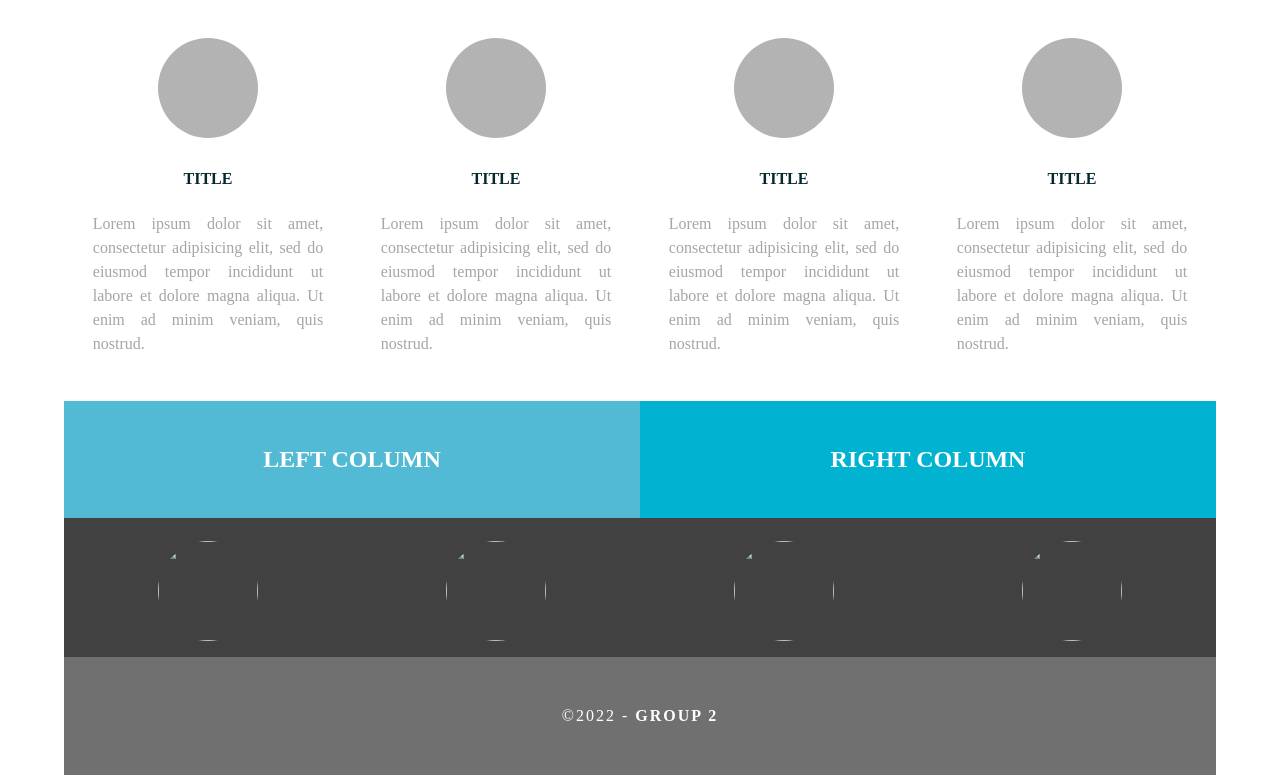
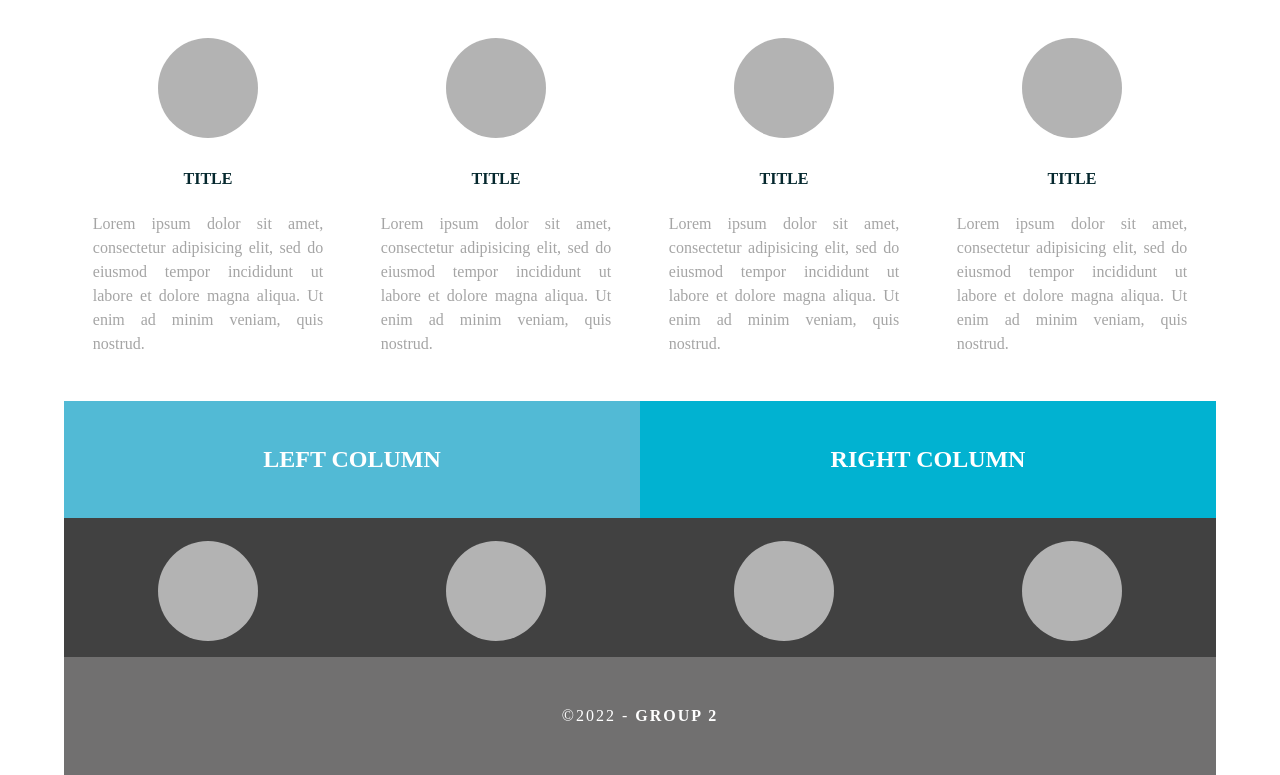
Before and after one commit to c0y01202/currency_exchange_site, a plain HTML site: page index.html in a window 1280 px wide. Shown: the part 558-1333 px from the top of the page. Drawn offline with Linux system fonts and the light colour scheme.

Commit message:
re-sourced image files again

```diff
--- a/index.html
+++ b/index.html
@@ -71,10 +71,10 @@
     </div>
   </div>
   <div class="social">
-    <p class="social_icon"><img src="images/bkg_06.jpg" width="100" alt="" class="thumbnail"/></p>
-    <p class="social_icon"><img src="images/bkg_06.jpg" width="100" alt="" class="thumbnail"/></p>
-    <p class="social_icon"><img src="images/bkg_06.jpg" width="100" alt="" class="thumbnail"/></p>
-    <p class="social_icon"><img src="images/bkg_06.jpg" width="100" alt="" class="thumbnail"/></p>
+    <p class="social_icon"><img src="assets/images/bkg_06.jpg" width="100" alt="" class="thumbnail"/></p>
+    <p class="social_icon"><img src="assets/images/bkg_06.jpg" width="100" alt="" class="thumbnail"/></p>
+    <p class="social_icon"><img src="assets/images/bkg_06.jpg" width="100" alt="" class="thumbnail"/></p>
+    <p class="social_icon"><img src="assets/images/bkg_06.jpg" width="100" alt="" class="thumbnail"/></p>
   </div>
   <footer class="secondary_header footer">
     <div class="copyright">&copy;2022 - <strong>Group 2</strong></div>
```
